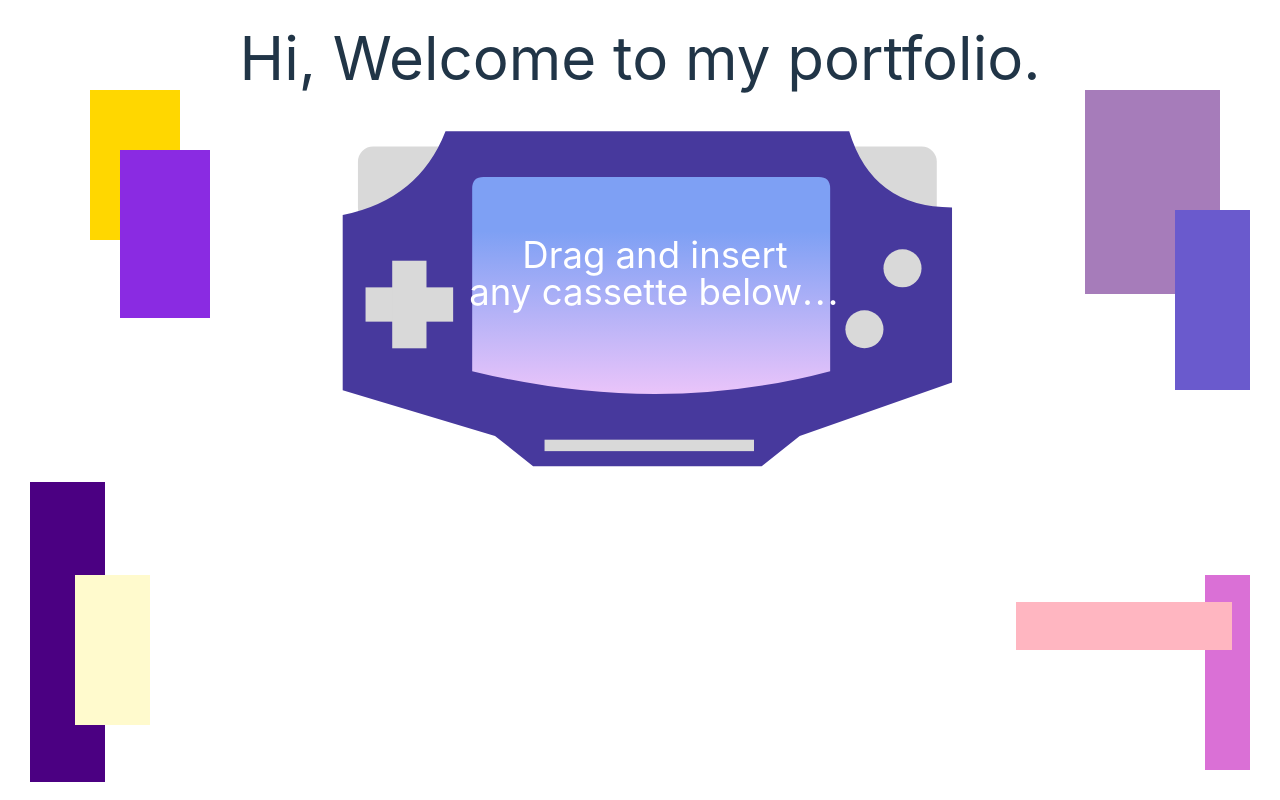
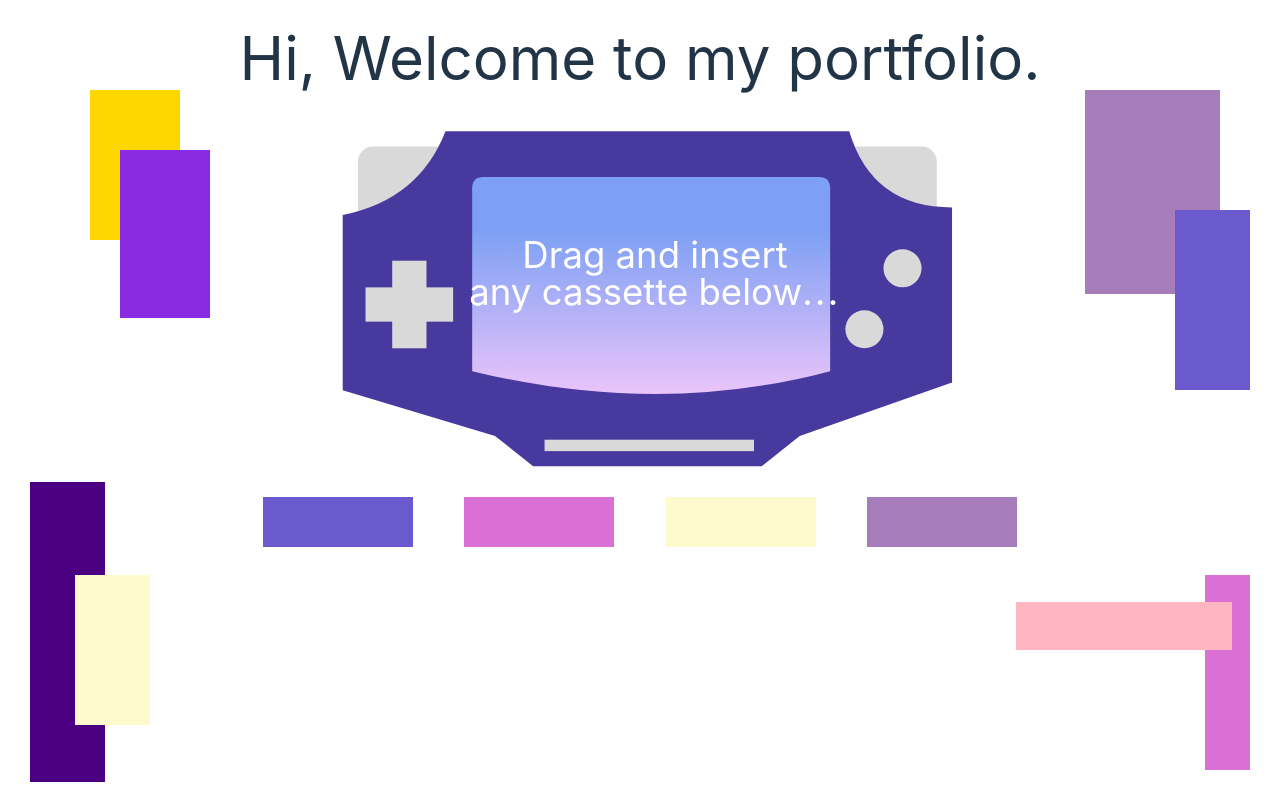
Before and after one commit to ohszehong/MyPortfolio, a React (Vite) app in the folder MyPortfolio/: page / in a window 1280 px wide. Built offline with nearby package versions, Linux system fonts and the light colour scheme; a web font is replaced by a local one.

Commit message:
Add: Cassette.jsx

```diff
--- a/MyPortfolio/src/App.jsx
+++ b/MyPortfolio/src/App.jsx
@@ -2,6 +2,7 @@ import { useState } from 'react'
 import './App.css'
 import BgBlocks from './BgBlocks'
 import Console from './Console'
+import Cassette from './Cassette'
 
 function App() {
   const [count, setCount] = useState(0)
@@ -11,6 +12,7 @@ function App() {
       <p className='p-7'>Hi, Welcome to my portfolio.</p>
       <BgBlocks />
       <Console />
+      <Cassette />
     </>
   )
 }
--- /dev/null
+++ b/MyPortfolio/src/Cassette.jsx
@@ -0,0 +1,12 @@
+import React from 'react'
+
+export default function Cassette() {
+  return (
+    <div className='flex flex-nowrap justify-evenly'>
+    <div className='w-[150px] h-[50px] bg-purple-300'></div>
+    <div className='w-[150px] h-[50px] bg-pink-200'></div>
+    <div className='w-[150px] h-[50px] bg-yellow-100'></div>
+    <div className='w-[150px] h-[50px] bg-purple-100'></div>
+    </div>
+  )
+}
```
